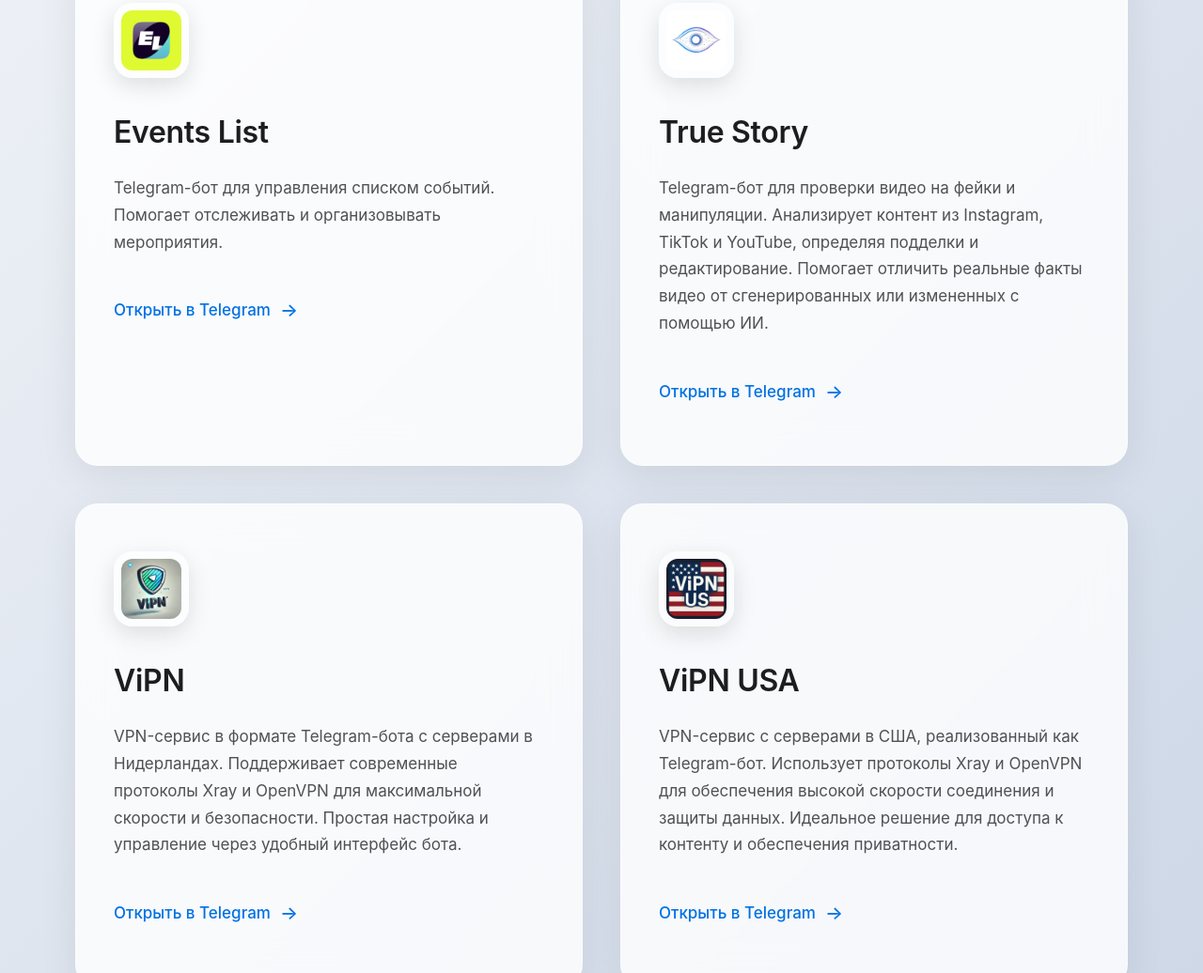
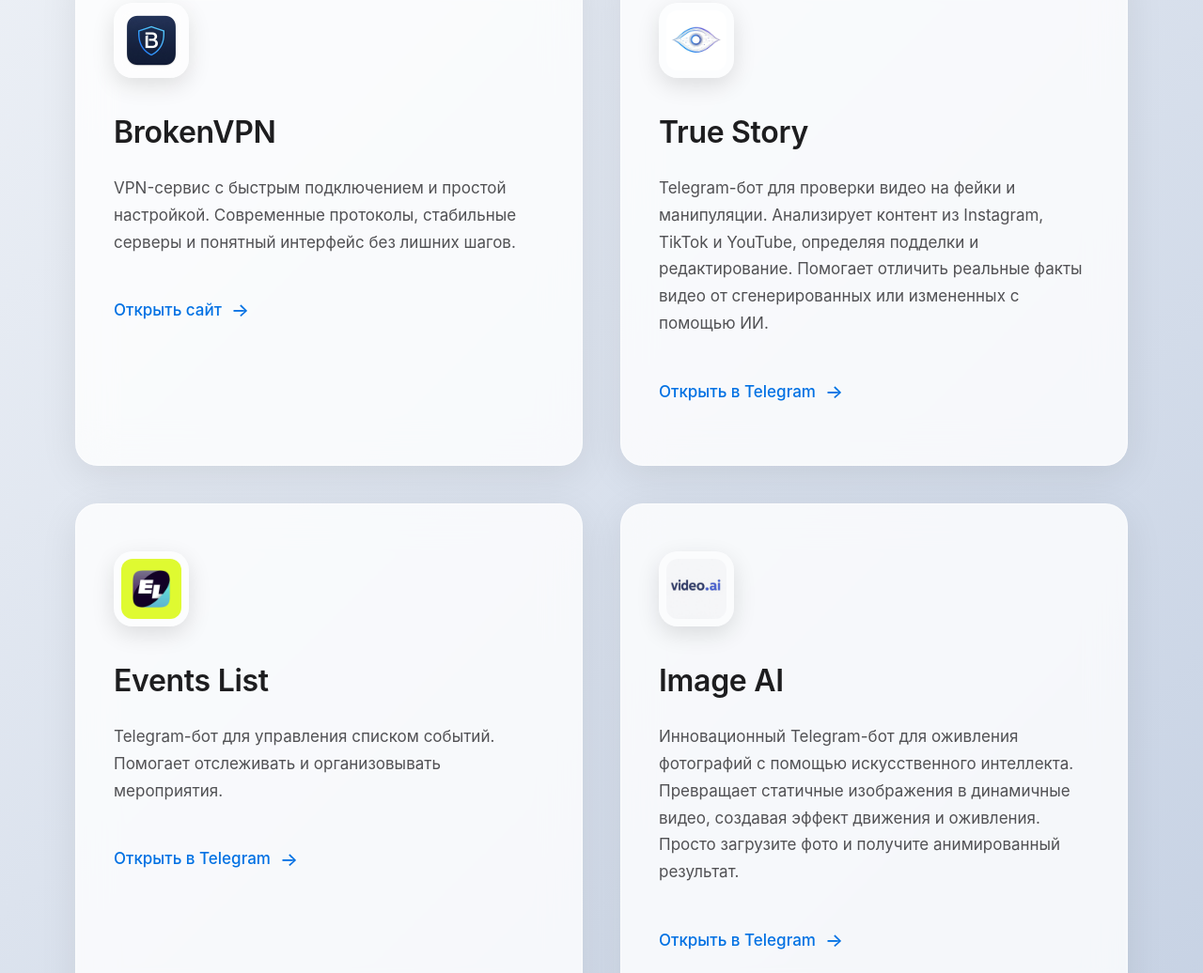
Before and after one commit to sanekbel/visitka, a plain HTML site: page index.html in a window 1280 px wide. Shown: the part 674-1710 px from the top of the page at 94% size. Drawn offline with Linux system fonts and the light colour scheme.

Commit message:
add brokenvpn

```diff
--- a/index.html
+++ b/index.html
@@ -27,11 +27,11 @@
                 <h2 class="section-title" data-i18n="projects-title">Проекты</h2>
                 <div class="projects-grid">
                     <div class="project-card">
-                        <img src="icons/events-list.png" alt="Events List" class="project-icon" onerror="this.style.display='none'">
-                        <h3 class="project-title">Events List</h3>
-                        <p class="project-description" data-i18n="events-list-desc">Telegram-бот для управления списком событий. Помогает отслеживать и организовывать мероприятия.</p>
-                        <a href="https://t.me/events_list_bot" target="_blank" class="project-link">
-                            <span data-i18n="open-telegram">Открыть в Telegram</span>
+                        <img src="icons/brokenvpn.png" alt="BrokenVPN" class="project-icon" onerror="this.style.display='none'">
+                        <h3 class="project-title">BrokenVPN</h3>
+                        <p class="project-description" data-i18n="brokenvpn-desc">VPN-сервис с быстрым подключением и простой настройкой. Современные протоколы, стабильные серверы и понятный интерфейс без лишних шагов.</p>
+                        <a href="https://brokenvpn.com" target="_blank" class="project-link">
+                            <span data-i18n="open-site">Открыть сайт</span>
                             <span class="arrow">→</span>
                         </a>
                     </div>
@@ -45,37 +45,19 @@
                         </a>
                     </div>
                     <div class="project-card">
-                        <img src="icons/vipn.png" alt="ViPN" class="project-icon" onerror="this.style.display='none'">
-                        <h3 class="project-title">ViPN</h3>
-                        <p class="project-description" data-i18n="vipn-desc">VPN-сервис в формате Telegram-бота с серверами в Нидерландах. Поддерживает современные протоколы Xray и OpenVPN для максимальной скорости и безопасности. Простая настройка и управление через удобный интерфейс бота.</p>
-                        <a href="https://t.me/ViPNtgbot" target="_blank" class="project-link">
+                        <img src="icons/events-list.png" alt="Events List" class="project-icon" onerror="this.style.display='none'">
+                        <h3 class="project-title">Events List</h3>
+                        <p class="project-description" data-i18n="events-list-desc">Telegram-бот для управления списком событий. Помогает отслеживать и организовывать мероприятия.</p>
+                        <a href="https://t.me/events_list_bot" target="_blank" class="project-link">
                             <span data-i18n="open-telegram">Открыть в Telegram</span>
                             <span class="arrow">→</span>
                         </a>
                     </div>
                     <div class="project-card">
-                        <img src="icons/vipn-usa.png" alt="ViPN USA" class="project-icon" onerror="this.style.display='none'">
-                        <h3 class="project-title">ViPN USA</h3>
-                        <p class="project-description" data-i18n="vipn-usa-desc">VPN-сервис с серверами в США, реализованный как Telegram-бот. Использует протоколы Xray и OpenVPN для обеспечения высокой скорости соединения и защиты данных. Идеальное решение для доступа к контенту и обеспечения приватности.</p>
-                        <a href="https://t.me/ViPNUSAbot" target="_blank" class="project-link">
-                            <span data-i18n="open-telegram">Открыть в Telegram</span>
-                            <span class="arrow">→</span>
-                        </a>
-                    </div>
-                    <div class="project-card">
-                        <img src="icons/image-ai.png" alt="Video AI" class="project-icon" onerror="this.style.display='none'">
+                        <img src="icons/image-ai.png" alt="Image AI" class="project-icon" onerror="this.style.display='none'">
                         <h3 class="project-title">Image AI</h3>
                         <p class="project-description" data-i18n="image-ai-desc">Инновационный Telegram-бот для оживления фотографий с помощью искусственного интеллекта. Превращает статичные изображения в динамичные видео, создавая эффект движения и оживления. Просто загрузите фото и получите анимированный результат.</p>
                         <a href="https://t.me/imagetovideoaibot" target="_blank" class="project-link">
-                            <span data-i18n="open-telegram">Открыть в Telegram</span>
-                            <span class="arrow">→</span>
-                        </a>
-                    </div>
-                    <div class="project-card">
-                        <img src="icons/octopusmm.png" alt="OctopuSMM" class="project-icon" onerror="this.style.display='none'">
-                        <h3 class="project-title">OctopuSMM</h3>
-                        <p class="project-description" data-i18n="octopusmm-desc">Мощный помощник для авторов Telegram-каналов. Анализирует конкурентов, помогает в написании постов и оптимизации контента. Инструмент для роста и развития канала с использованием данных и аналитики.</p>
-                        <a href="https://t.me/octopusmmbot" target="_blank" class="project-link">
                             <span data-i18n="open-telegram">Открыть в Telegram</span>
                             <span class="arrow">→</span>
                         </a>
--- a/script.js
+++ b/script.js
@@ -5,24 +5,22 @@ const translations = {
         'projects-title': 'Проекты',
         'contacts-title': 'Контакты',
         'open-telegram': 'Открыть в Telegram',
+        'open-site': 'Открыть сайт',
+        'brokenvpn-desc': 'VPN-сервис с быстрым подключением и простой настройкой. Современные протоколы, стабильные серверы и понятный интерфейс без лишних шагов.',
+        'isittrue-desc': 'Telegram-бот для проверки видео на фейки и манипуляции. Анализирует контент из Instagram, TikTok и YouTube, определяя подделки и редактирование. Помогает отличить реальные факты видео от сгенерированных или измененных с помощью ИИ.',
         'events-list-desc': 'Telegram-бот для управления списком событий. Помогает отслеживать и организовывать мероприятия.',
-        'isittrue-desc': 'Telegram-бот для проверки видео на фейки и манипуляции. Анализирует контент из Instagram, TikTok и YouTube, определяя подделки и редактирование. Помогает отличить реальные факты видео от сгенерированных или измененных с помощью ИИ.',
-        'vipn-desc': 'VPN-сервис в формате Telegram-бота с серверами в Нидерландах. Поддерживает современные протоколы Xray и OpenVPN для максимальной скорости и безопасности. Простая настройка и управление через удобный интерфейс бота.',
-        'vipn-usa-desc': 'VPN-сервис с серверами в США, реализованный как Telegram-бот. Использует протоколы Xray и OpenVPN для обеспечения высокой скорости соединения и защиты данных. Идеальное решение для доступа к контенту и обеспечения приватности.',
-        'image-ai-desc': 'Инновационный Telegram-бот для оживления фотографий с помощью искусственного интеллекта. Превращает статичные изображения в динамичные видео, создавая эффект движения и оживления. Просто загрузите фото и получите анимированный результат.',
-        'octopusmm-desc': 'Мощный помощник для авторов Telegram-каналов. Анализирует конкурентов, помогает в написании постов и оптимизации контента. Инструмент для роста и развития канала с использованием данных и аналитики.'
+        'image-ai-desc': 'Инновационный Telegram-бот для оживления фотографий с помощью искусственного интеллекта. Превращает статичные изображения в динамичные видео, создавая эффект движения и оживления. Просто загрузите фото и получите анимированный результат.'
     },
     en: {
         'bio': 'Hello! I love learning new things and immediately applying knowledge in practice.',
         'projects-title': 'Projects',
         'contacts-title': 'Contacts',
         'open-telegram': 'Open in Telegram',
+        'open-site': 'Open website',
+        'brokenvpn-desc': 'VPN service with fast connection and simple setup. Modern protocols, stable servers, and a clear interface with no extra steps.',
+        'isittrue-desc': 'Telegram bot for checking videos for fakes and manipulations. Analyzes content from Instagram, TikTok, and YouTube, detecting forgeries and editing. Helps distinguish real video facts from AI-generated or modified ones.',
         'events-list-desc': 'Telegram bot for managing event lists. Helps track and organize events.',
-        'isittrue-desc': 'Telegram bot for checking videos for fakes and manipulations. Analyzes content from Instagram, TikTok, and YouTube, detecting forgeries and editing. Helps distinguish real video facts from AI-generated or modified ones.',
-        'vipn-desc': 'VPN service in Telegram bot format with servers in the Netherlands. Supports modern Xray and OpenVPN protocols for maximum speed and security. Simple setup and management through a convenient bot interface.',
-        'vipn-usa-desc': 'VPN service with servers in the USA, implemented as a Telegram bot. Uses Xray and OpenVPN protocols to ensure high connection speed and data protection. Perfect solution for content access and privacy.',
-        'image-ai-desc': 'Innovative Telegram bot for bringing photos to life using artificial intelligence. Transforms static images into dynamic videos, creating movement and animation effects. Simply upload a photo and get an animated result.',
-        'octopusmm-desc': 'Powerful assistant for Telegram channel authors. Analyzes competitors, helps with post writing and content optimization. Tool for channel growth and development using data and analytics.'
+        'image-ai-desc': 'Innovative Telegram bot for bringing photos to life using artificial intelligence. Transforms static images into dynamic videos, creating movement and animation effects. Simply upload a photo and get an animated result.'
     }
 };
 
```
Also changed, not shown: icons/brokenvpn.png (added).
